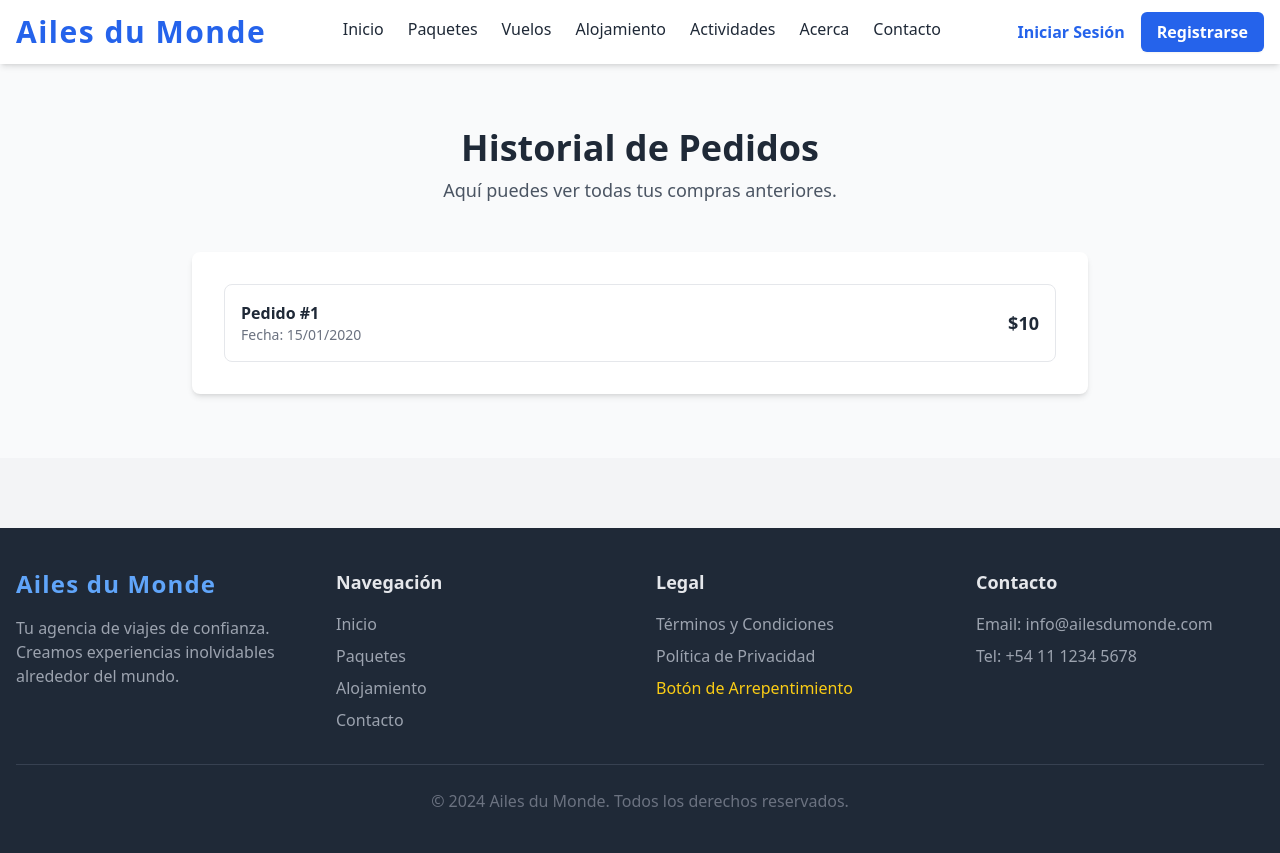
After one commit to Tevez24/Ales_de_munde, a Django app: template Carrito_project/Carrito_app/templates/registration/order_history.html in a window 1280 px wide. The commit adds this page. Run offline with Django 4.2, Linux system fonts and the light colour scheme; the template is opened without the code that fills it: most values are stand-ins (such as "Sample title", 1, 10 or a date in 2020); some libraries are stand-ins or nearby versions.

Commit message:
Add user profile and order history pages

```diff
--- a/Carrito_project/Carrito_app/templates/registration/home.html
+++ b/Carrito_project/Carrito_app/templates/registration/home.html
@@ -32,14 +32,14 @@
 
           <!-- Quick Actions -->
           <div class="grid grid-cols-1 md:grid-cols-2 gap-6 mb-8">
-            <a href="#" class="bg-blue-50 hover:bg-blue-100 p-6 rounded-lg flex items-center space-x-4 transition-colors">
+            <a href="{% url 'edit_profile' %}" class="bg-blue-50 hover:bg-blue-100 p-6 rounded-lg flex items-center space-x-4 transition-colors">
               <i data-lucide="user" class="h-8 w-8 text-blue-600"></i>
               <div>
                 <h4 class="font-semibold text-lg">Editar Perfil</h4>
                 <p class="text-gray-600">Actualiza tus datos personales.</p>
               </div>
             </a>
-            <a href="#" class="bg-green-50 hover:bg-green-100 p-6 rounded-lg flex items-center space-x-4 transition-colors">
+            <a href="{% url 'order_history' %}" class="bg-green-50 hover:bg-green-100 p-6 rounded-lg flex items-center space-x-4 transition-colors">
               <i data-lucide="shopping-cart" class="h-8 w-8 text-green-600"></i>
               <div>
                 <h4 class="font-semibold text-lg">Mis Pedidos</h4>
--- /dev/null
+++ b/Carrito_project/Carrito_app/templates/registration/order_history.html
@@ -0,0 +1,41 @@
+{% extends 'Carrito_app/base.html' %}
+{% load static %}
+
+{% block title %}Historial de Pedidos - Ailes du Monde{% endblock %}
+
+{% block content %}
+<div class="bg-gray-50 py-16">
+  <div class="container mx-auto px-4">
+
+    <div class="text-center mb-12">
+      <h1 class="text-4xl font-bold text-gray-800">Historial de Pedidos</h1>
+      <p class="mt-2 text-lg text-gray-600">Aquí puedes ver todas tus compras anteriores.</p>
+    </div>
+
+    <div class="max-w-4xl mx-auto bg-white p-8 rounded-lg shadow-md">
+      {% if orders %}
+        <ul class="space-y-6">
+          {% for order in orders %}
+            <li class="border border-gray-200 p-4 rounded-lg">
+              <div class="flex justify-between items-center">
+                <div>
+                  <h4 class="font-semibold">Pedido #{{ order.id }}</h4>
+                  <p class="text-sm text-gray-500">Fecha: {{ order.created_at|date:"d/m/Y" }}</p>
+                </div>
+                <div class="text-lg font-bold text-gray-800">${{ order.total }}</div>
+              </div>
+            </li>
+          {% endfor %}
+        </ul>
+      {% else %}
+        <div class="text-center text-gray-500">
+            <i data-lucide="shopping-bag" class="h-16 w-16 mx-auto text-gray-400 mb-4"></i>
+            <p>Aún no has realizado ningún pedido.</p>
+            <a href="{% url 'paquetes' %}" class="text-blue-600 hover:underline mt-2 inline-block">Explora nuestros paquetes y comienza tu aventura</a>
+        </div>
+      {% endif %}
+    </div>
+
+  </div>
+</div>
+{% endblock %}
--- a/Carrito_project/Carrito_app/urls.py
+++ b/Carrito_project/Carrito_app/urls.py
@@ -31,4 +31,8 @@ urlpatterns = [
     path('register/', views.register_view, name='register'),
     path('login/', views.login_view, name='login'),
     path('logout/', views.logout_view, name='logout'),
+
+    # Vistas de Perfil de Usuario
+    path('profile/edit/', views.edit_profile, name='edit_profile'),
+    path('profile/orders/', views.order_history, name='order_history'),
 ]
```
Also changed, not shown: Carrito_project/Carrito_app/templates/registration/edit_profile.html (added, +38 -0 lines), Carrito_project/Carrito_app/views.py (+21 -2 lines).
